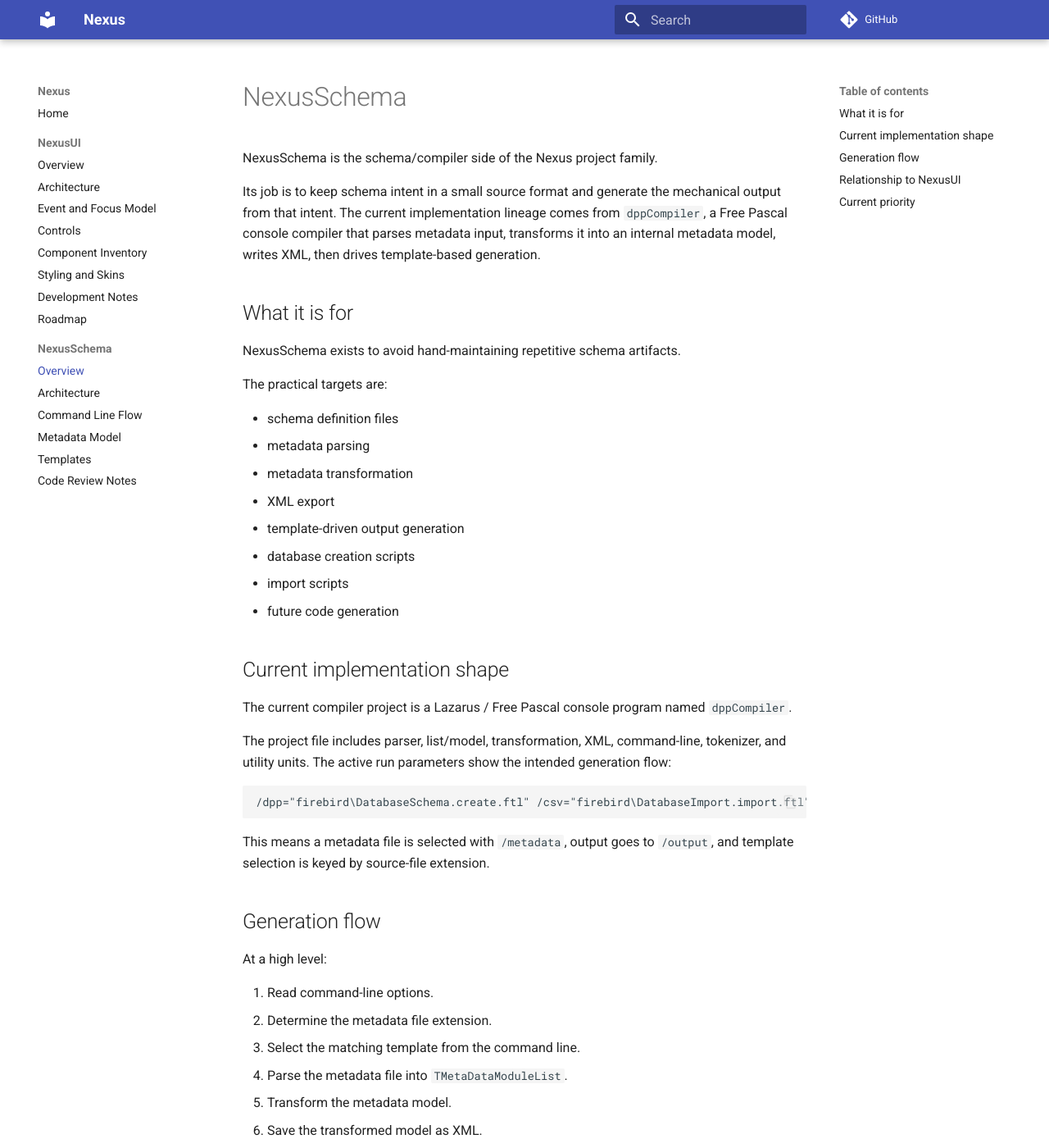
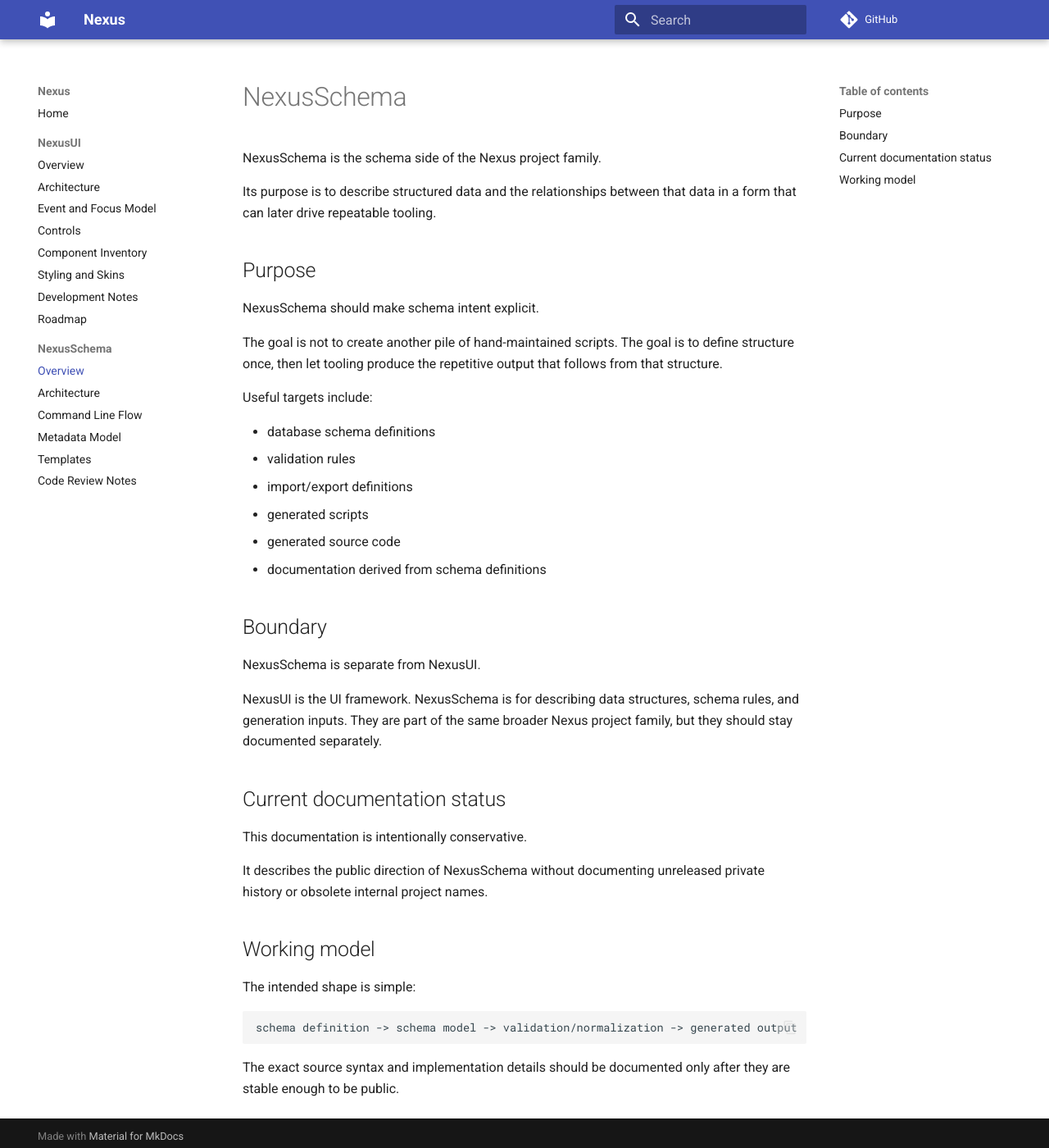
Before and after one commit to nxrp-dev/nexus, an MkDocs documentation site: the page built from docs/nexusschema/index.md, in a window 1280 px wide and 1400 px high. Shown: the whole window at 82% size. Built offline with MkDocs 1.6.1 and Material for MkDocs 9.7.7, drawn with Linux system fonts in a browser that asks for light colours; comment, search, counter and statistics services are not loaded; some of the changed text lies outside the part shown.

Commit message:
Remove obsolete private NexusSchema references

````diff
--- a/docs/nexusschema/index.md
+++ b/docs/nexusschema/index.md
@@ -1,61 +1,42 @@
 # NexusSchema
 
-NexusSchema is the schema/compiler side of the Nexus project family.
+NexusSchema is the schema side of the Nexus project family.
 
-Its job is to keep schema intent in a small source format and generate the mechanical output from that intent. The current implementation lineage comes from `dppCompiler`, a Free Pascal console compiler that parses metadata input, transforms it into an internal metadata model, writes XML, then drives template-based generation.
+Its purpose is to describe structured data and the relationships between that data in a form that can later drive repeatable tooling.
 
-## What it is for
+## Purpose
 
-NexusSchema exists to avoid hand-maintaining repetitive schema artifacts.
+NexusSchema should make schema intent explicit.
 
-The practical targets are:
+The goal is not to create another pile of hand-maintained scripts. The goal is to define structure once, then let tooling produce the repetitive output that follows from that structure.
 
-- schema definition files
-- metadata parsing
-- metadata transformation
-- XML export
-- template-driven output generation
-- database creation scripts
-- import scripts
-- future code generation
+Useful targets include:
 
-## Current implementation shape
+- database schema definitions
+- validation rules
+- import/export definitions
+- generated scripts
+- generated source code
+- documentation derived from schema definitions
 
-The current compiler project is a Lazarus / Free Pascal console program named `dppCompiler`.
+## Boundary
 
-The project file includes parser, list/model, transformation, XML, command-line, tokenizer, and utility units. The active run parameters show the intended generation flow:
+NexusSchema is separate from NexusUI.
+
+NexusUI is the UI framework. NexusSchema is for describing data structures, schema rules, and generation inputs. They are part of the same broader Nexus project family, but they should stay documented separately.
+
+## Current documentation status
+
+This documentation is intentionally conservative.
+
+It describes the public direction of NexusSchema without documenting unreleased private history or obsolete internal project names.
+
+## Working model
+
+The intended shape is simple:
 
 ```text
-/dpp="firebird\DatabaseSchema.create.ftl" /csv="firebird\DatabaseImport.import.ftl" /output="output" /metadata="inForceMain.dpp"
+schema definition -> schema model -> validation/normalization -> generated output
 ```
 
-This means a metadata file is selected with `/metadata`, output goes to `/output`, and template selection is keyed by source-file extension.
-
-## Generation flow
-
-At a high level:
-
-1. Read command-line options.
-2. Determine the metadata file extension.
-3. Select the matching template from the command line.
-4. Parse the metadata file into `TMetaDataModuleList`.
-5. Transform the metadata model.
-6. Save the transformed model as XML.
-7. Run the matching template against the XML.
-8. Process child data files listed in the metadata model.
-
-## Relationship to NexusUI
-
-NexusSchema is not part of NexusUI.
-
-NexusUI is the retained-mode SDL-backed UI framework. NexusSchema is the schema/parser/generator toolchain. They live under the same Nexus documentation site because they are part of the same broader project family, but they should stay documented separately.
-
-## Current priority
-
-The useful next step is to stabilize NexusSchema around a clean executable pipeline:
-
-```text
-source metadata -> parser -> metadata model -> transform -> XML -> templates -> generated output
-```
-
-The implementation already has most of those pieces. The immediate work is mostly cleanup, naming, portability, and documentation of the actual source format.
+The exact source syntax and implementation details should be documented only after they are stable enough to be public.
````
